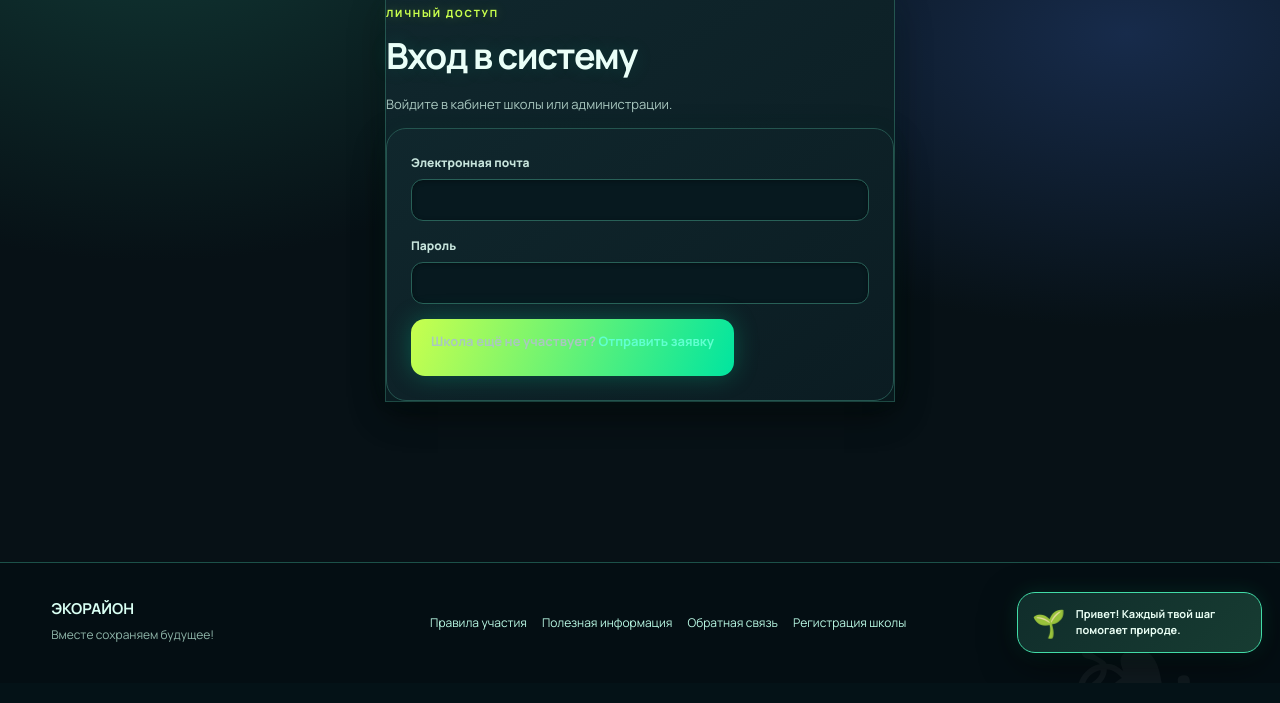
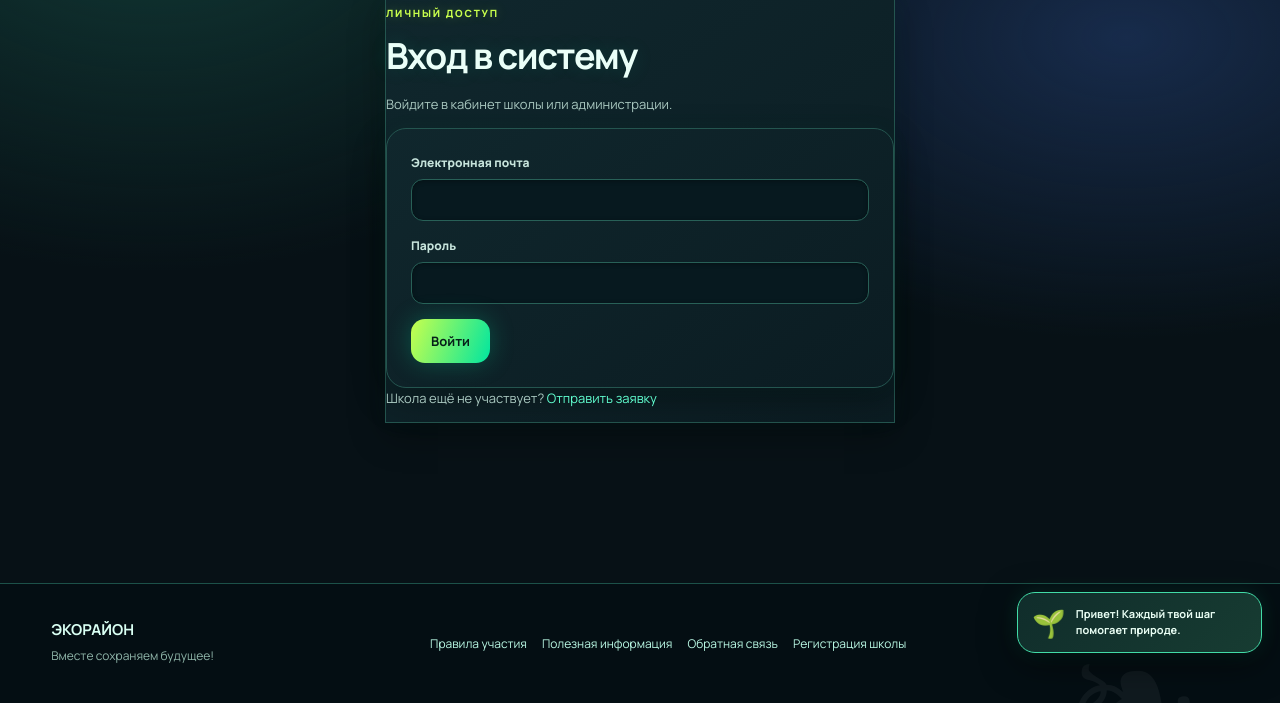
Before and after one commit to dudojtsergej065-gif/ekorayon, a Node server app: page /login in a window 1280 px wide. Shown: the part 129-832 px from the top of the page. Before the commit the page ends 782 px from the top, so only its background shows below. Run offline with Node 20, Linux system fonts and the light colour scheme; some web fonts are replaced.

Commit message:
Fix bilingual login button markup

```diff
--- a/ekorayon/views/login.ejs
+++ b/ekorayon/views/login.ejs
@@ -1 +1 @@
-<%- include('partials/header') %><section class="form-wrap"><span class="eyebrow"><%= t('ЛИЧНЫЙ ДОСТУП','АСАБІСТЫ ДОСТУП') %></span><h1><%= t('Вход в систему','Уваход у сістэму') %></h1><p class="muted"><%= t('Войдите в кабинет школы или администрации.','Увайдзіце ў кабінет школы або адміністрацыі.') %></p><form method="post" action="/login" class="panel form"><label><%= t('Электронная почта','Электронная пошта') %><input type="email" name="email" required autocomplete="username"></label><label><%= t('Пароль','Пароль') %><input type="password" name="password" required autocomplete="current-password"></label><button class="btn primary"<%= t('Войти','Увайсці') %></button></form><p class="muted"><%= t('Школа ещё не участвует?','Школа яшчэ не ўдзельнічае?') %> <a href="/register-school"><%= t('Отправить заявку','Адправіць заяўку') %></a></p></section><%- include('partials/footer') %>
+<%- include('partials/header') %><section class="form-wrap"><span class="eyebrow"><%= t('ЛИЧНЫЙ ДОСТУП','АСАБІСТЫ ДОСТУП') %></span><h1><%= t('Вход в систему','Уваход у сістэму') %></h1><p class="muted"><%= t('Войдите в кабинет школы или администрации.','Увайдзіце ў кабінет школы або адміністрацыі.') %></p><form method="post" action="/login" class="panel form"><label><%= t('Электронная почта','Электронная пошта') %><input type="email" name="email" required autocomplete="username"></label><label><%= t('Пароль','Пароль') %><input type="password" name="password" required autocomplete="current-password"></label><button class="btn primary"><%= t('Войти','Увайсці') %></button></form><p class="muted"><%= t('Школа ещё не участвует?','Школа яшчэ не ўдзельнічае?') %> <a href="/register-school"><%= t('Отправить заявку','Адправіць заяўку') %></a></p></section><%- include('partials/footer') %>
```
